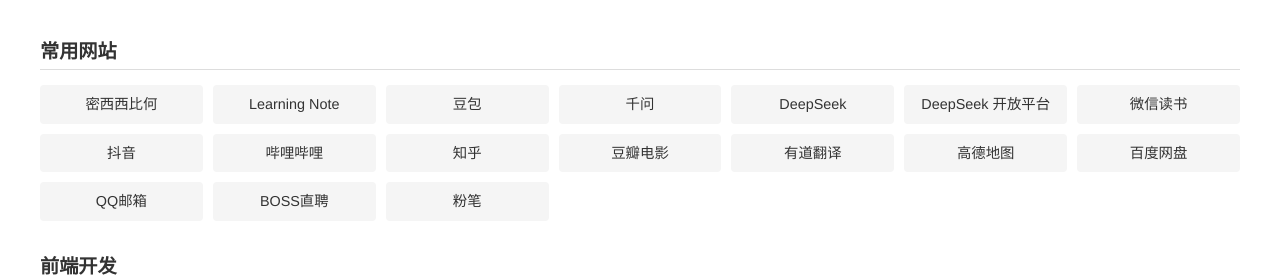
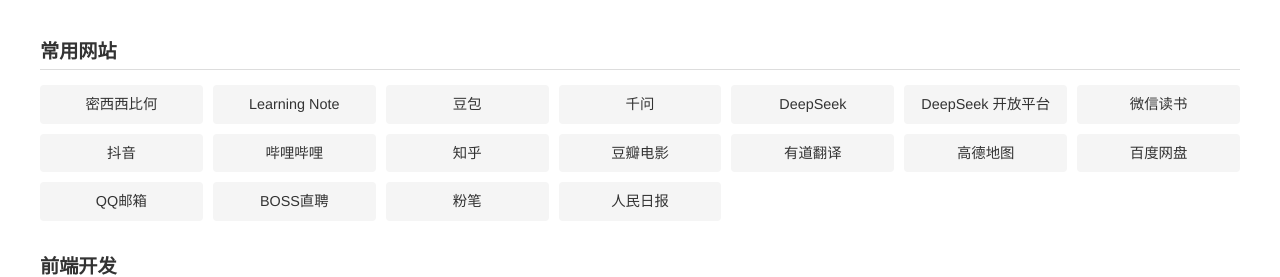
Before and after one commit to mxxbh/yPage-links, a Vue app: page / in a window 1280 px wide. Shown: the top 277 px of the page. Built offline with nearby package versions, Linux system fonts and the light colour scheme.

Commit message:
chore: 补充链接

```diff
--- a/src/data/links.js
+++ b/src/data/links.js
@@ -20,6 +20,7 @@
         { name: "QQ邮箱", url: "https://wx.mail.qq.com/" },
         { name: "BOSS直聘", url: "https://www.zhipin.com/wuhan/?seoRefer=index" },
         { name: "粉笔", url: "https://www.fenbi.com/spa/tiku/guide/catalog/xingce?prefix=xingce" },
+        { name: "人民日报", url: "https://www.peopleapp.com/opinion?param1=2003&param2=2" },
       ],
     },
     {
```
